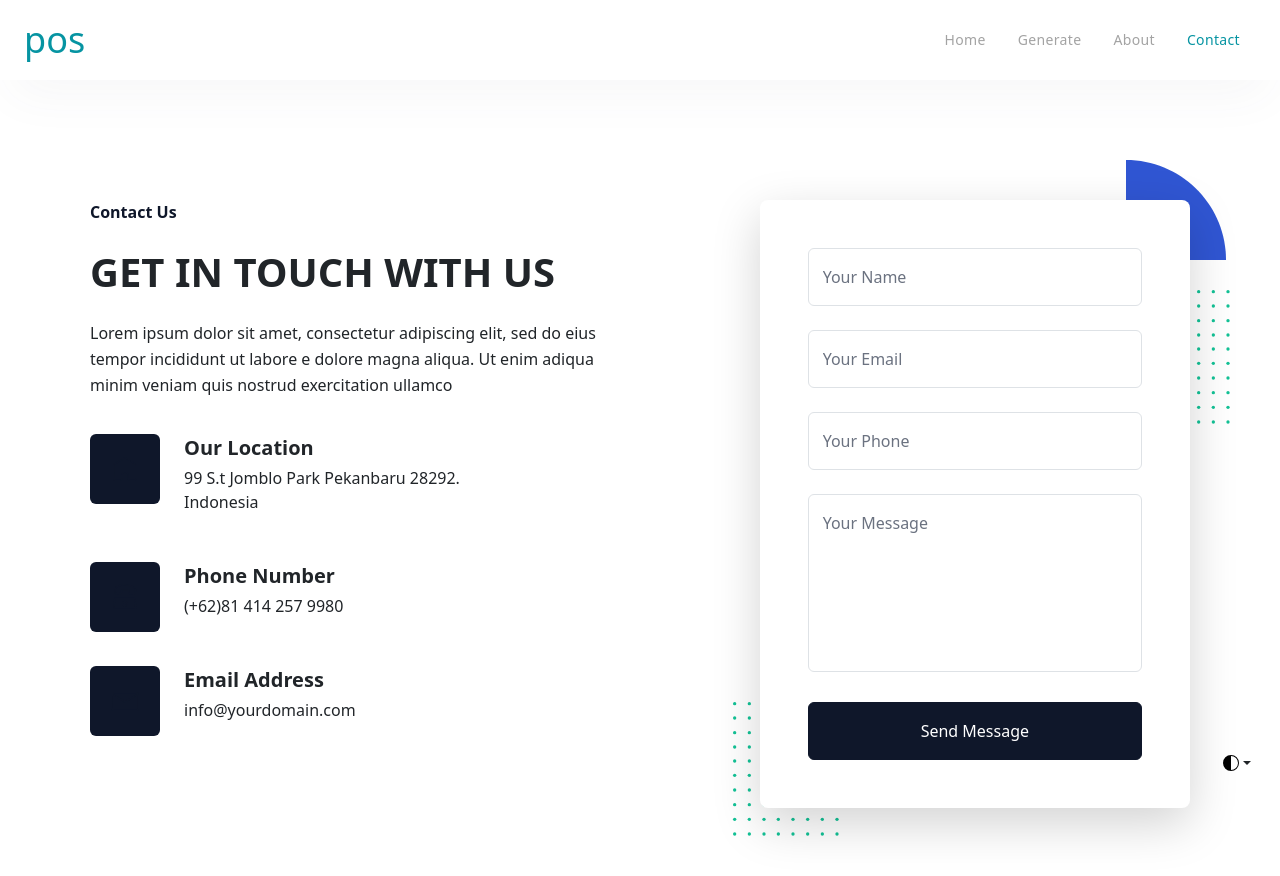
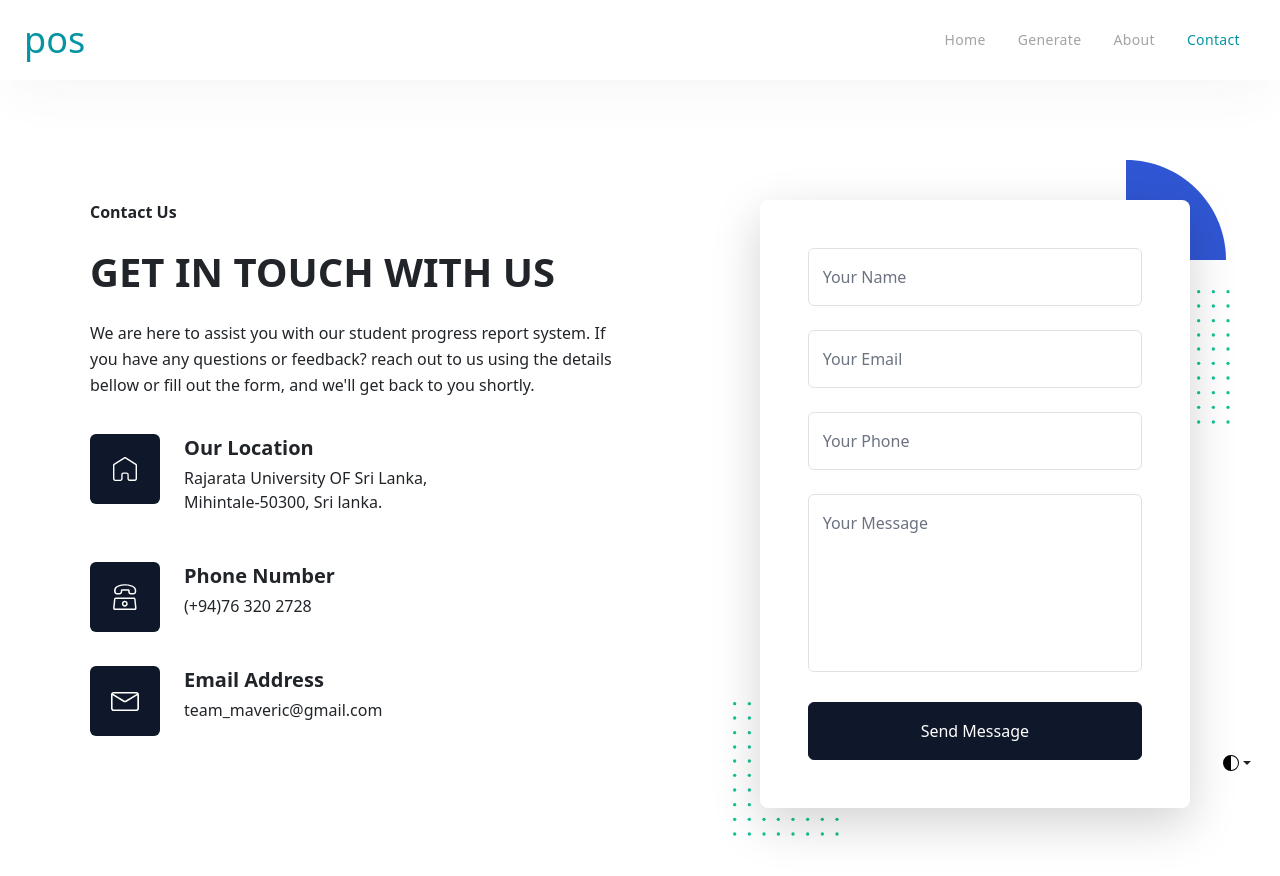
Before and after one commit to ARMkiyas/Progress-of-Student-App, a React (Vite) app: page /contact in a window 1280 px wide. Shown: the top 876 px of the page. Built offline with nearby package versions, Linux system fonts and the light colour scheme; what @react-pdf/renderer would draw is missing.

Commit message:
Edited the contact page

```diff
--- a/src/pages/contact/Contact.jsx
+++ b/src/pages/contact/Contact.jsx
@@ -8,19 +8,17 @@ const Contact = () => {
           <div className="flex flex-wrap -mx-4 lg:justify-between">
             <div className="w-full px-4 lg:w-1/2 xl:w-6/12">
               <div className="mb-12 max-w-[570px] lg:mb-0">
-                <span className="block mb-4 text-base font-semibold text-primary">
+                <span className="block mb-4 text-body-color font-semibold">
                   Contact Us
                 </span>
-                <h2 className="mb-6 text-[32px] font-bold uppercase text-dark sm:text-[40px] lg:text-[36px] xl:text-[40px]">
+                <h2 className="mb-6 text-[32px] font-bold uppercase text-body-color sm:text-[40px] lg:text-[36px] xl:text-[40px]">
                   GET IN TOUCH WITH US
                 </h2>
                 <p className="text-base leading-relaxed mb-9 text-body-color">
-                  Lorem ipsum dolor sit amet, consectetur adipiscing elit, sed
-                  do eius tempor incididunt ut labore e dolore magna aliqua. Ut
-                  enim adiqua minim veniam quis nostrud exercitation ullamco
+                  We are here to assist you with our student progress report system. If you have any questions or feedback? reach out to us using the details bellow or fill out the form, and we'll get back to you shortly.
                 </p>
                 <div className="mb-8 flex w-full max-w-[370px]">
-                  <div className="mr-6 flex h-[60px] w-full max-w-[60px] items-center justify-center overflow-hidden rounded bg-primary bg-opacity-5 text-primary sm:h-[70px] sm:max-w-[70px]">
+                  <div className="mr-6 flex h-[60px] w-full max-w-[60px] items-center justify-center overflow-hidden rounded bg-primary bg-opacity-5 text-primary text-white sm:h-[70px] sm:max-w-[70px]">
                     <svg
                       width={24}
                       height={24}
@@ -31,16 +29,16 @@ const Contact = () => {
                     </svg>
                   </div>
                   <div className="w-full">
-                    <h4 className="mb-1 text-xl font-bold text-dark">
+                    <h4 className="mb-1 text-xl font-bold text-body-color">
                       Our Location
                     </h4>
                     <p className="text-base text-body-color">
-                      99 S.t Jomblo Park Pekanbaru 28292. Indonesia
+                      Rajarata University OF Sri Lanka, Mihintale-50300, Sri lanka.
                     </p>
                   </div>
                 </div>
                 <div className="mb-8 flex w-full max-w-[370px]">
-                  <div className="mr-6 flex h-[60px] w-full max-w-[60px] items-center justify-center overflow-hidden rounded bg-primary bg-opacity-5 text-primary sm:h-[70px] sm:max-w-[70px]">
+                  <div className="mr-6 flex h-[60px] w-full max-w-[60px] items-center justify-center overflow-hidden rounded bg-primary bg-opacity-5 text-primary text-white sm:h-[70px] sm:max-w-[70px]">
                     <svg
                       width={24}
                       height={26}
@@ -53,16 +51,16 @@ const Contact = () => {
                     </svg>
                   </div>
                   <div className="w-full">
-                    <h4 className="mb-1 text-xl font-bold text-dark">
+                    <h4 className="mb-1 text-xl font-bold text-body-color">
                       Phone Number
                     </h4>
                     <p className="text-base text-body-color">
-                      (+62)81 414 257 9980
+                      (+94)76 320 2728
                     </p>
                   </div>
                 </div>
                 <div className="mb-8 flex w-full max-w-[370px]">
-                  <div className="mr-6 flex h-[60px] w-full max-w-[60px] items-center justify-center overflow-hidden rounded bg-primary bg-opacity-5 text-primary sm:h-[70px] sm:max-w-[70px]">
+                  <div className="mr-6 flex h-[60px] w-full max-w-[60px] items-center justify-center overflow-hidden rounded bg-primary bg-opacity-5 text-primary text-white sm:h-[70px] sm:max-w-[70px]">
                     <svg
                       width={28}
                       height={19}
@@ -73,11 +71,11 @@ const Contact = () => {
                     </svg>
                   </div>
                   <div className="w-full">
-                    <h4 className="mb-1 text-xl font-bold text-dark">
+                    <h4 className="mb-1 text-xl font-bold text-body-color">
                       Email Address
                     </h4>
                     <p className="text-base text-body-color">
-                      info@yourdomain.com
+                      team_maveric@gmail.com
                     </p>
                   </div>
                 </div>
```
Also changed, not shown: 1 other file (tests, documents, lock files or other folders).
